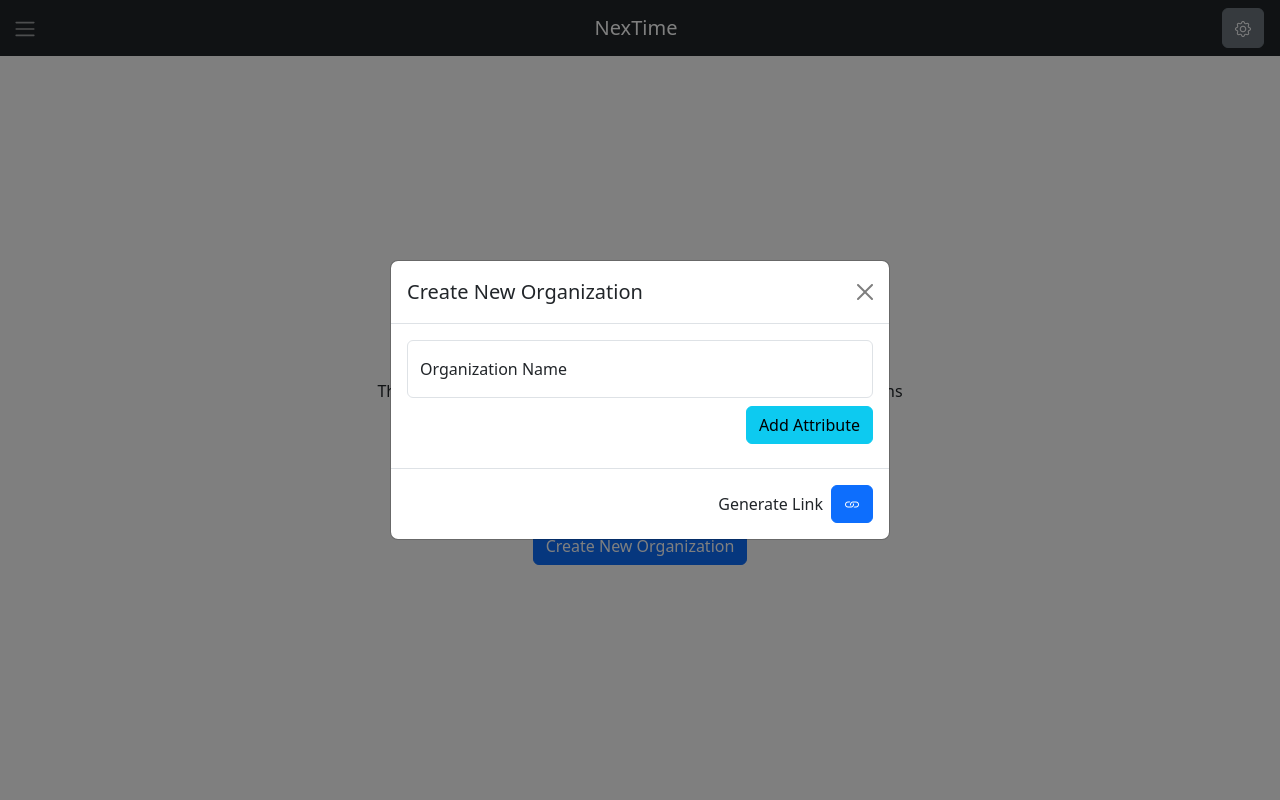
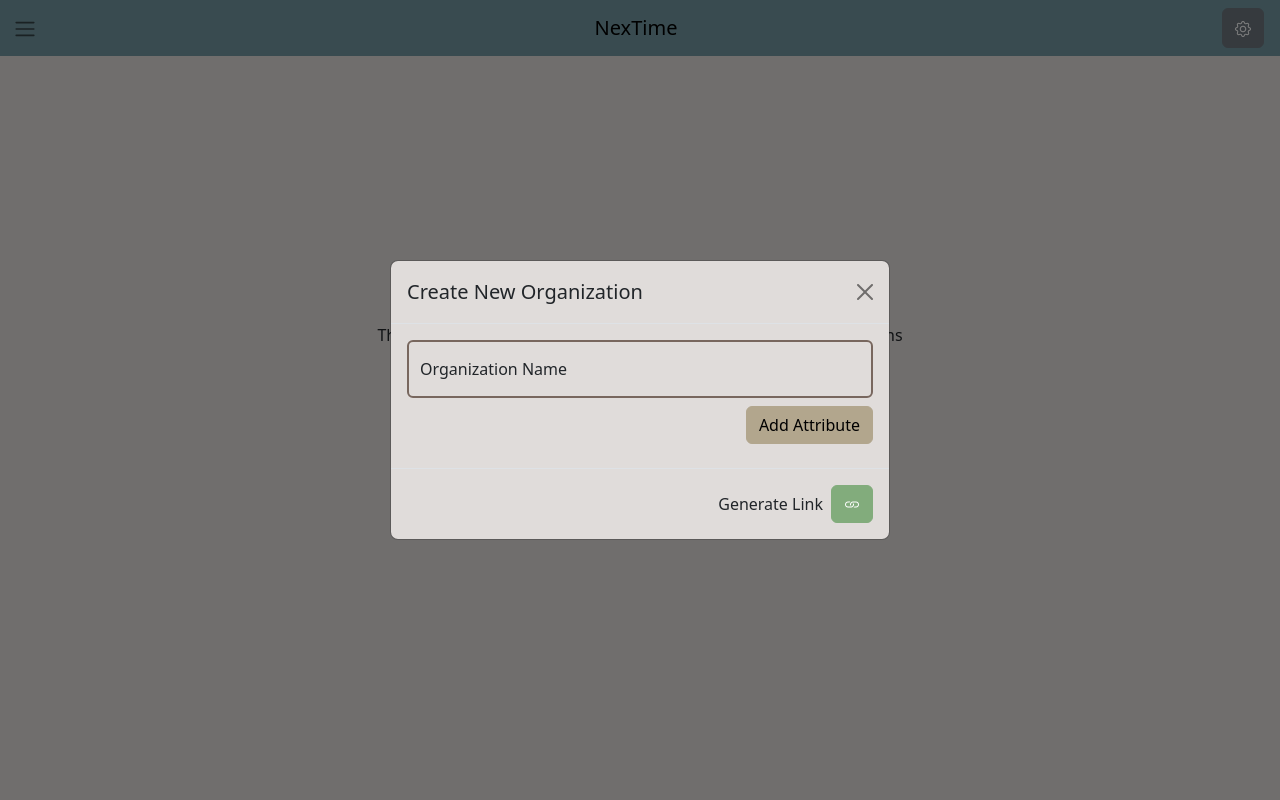
Before and after one commit to coburnb1/SEP-Frontend, an Angular app in the folder SEP-Frontend/: page /home in a window 1280 px wide. Both pictures are taken after a click on the button "Create New Organization". Shown: the top 800 px of the page. Built offline with nearby package versions, Linux system fonts and the light colour scheme.

Commit message:
edited bootstrap preset colors

```diff
--- a/SEP-Frontend/src/app/app.component.ts
+++ b/SEP-Frontend/src/app/app.component.ts
@@ -3,6 +3,7 @@
 import {HomeComponent} from "./pages/home/home.component";
 import {FooterComponent} from "./pages/core/footer/footer.component";
 import {HeaderComponent} from "./pages/core/header/header.component";
+import { Title } from '@angular/platform-browser';
 
 @Component({
   selector: 'app-root',
@@ -12,5 +13,12 @@
   styleUrl: './app.component.scss'
 })
 export class AppComponent {
-  title = 'SEP-Frontend';
+  title = 'NexTime';
+  constructor(private titleService: Title) {
+    this.titleService.setTitle('NexTime');
+  }
+  routes = [
+    { path: 'home', component: HomeComponent, title: 'NexTime | Home' },
+    ,
+  ];
 }
--- a/SEP-Frontend/src/app/pages/core/header/header.component.html
+++ b/SEP-Frontend/src/app/pages/core/header/header.component.html
@@ -1,5 +1,5 @@
 <div class="pos-f-t">
-  <nav class="navbar navbar-dark bg-dark">
+  <nav class="navbar navbar-light bg-light fixed-top">
     <button class="btn" type="button" data-bs-toggle="offcanvas" data-bs-target="#offcanvasExample"
             aria-controls="offcanvasExample">
       <span class="navbar-toggler-icon"></span>
@@ -18,7 +18,7 @@
   </div>
   <div class="offcanvas-body">
     <div class="dropdown">
-      <div class="flex-shrink-0 bg-white" style="width: 280px;">
+      <div class="flex-shrink-0" style="width: 280px;">
         <a href="/" class="d-flex align-items-center pb-3 mb-3 link-dark text-decoration-none border-bottom">
           <svg class="bi me-2" width="30" height="24">
             <use xlink:href="#bootstrap" />
--- a/SEP-Frontend/src/app/pages/core/header/header.component.scss
+++ b/SEP-Frontend/src/app/pages/core/header/header.component.scss
@@ -87,3 +87,18 @@
 
 .fw-semibold { font-weight: 600; }
 .lh-tight { line-height: 1.25; }
+
+
+.navbar-light{
+  background-color: #7297A0 !important; /* Bootstrap light color */
+}
+.modal-content{
+  background-color: #E0DCDA !important; /* Light gray background color */
+}
+
+.offcanvas{
+  background-color: #E0DCDA !important; /* Light gray background color */
+}
+.offcanvas-body{
+  background-color: #E0DCDA !important; /* Light gray background color */
+}
--- a/SEP-Frontend/src/app/pages/home/home.component.html
+++ b/SEP-Frontend/src/app/pages/home/home.component.html
@@ -11,7 +11,7 @@
       <div class="col-12 text-center">
         <h4 class="text-center">Add your first organization!</h4>
         <br>
-        <button type="button" class="btn btn-primary" data-bs-toggle="modal" data-bs-target="#exampleModal">
+        <button type="button" class="btn btn-secondary" data-bs-toggle="modal" data-bs-target="#exampleModal">
           Create New Organization
         </button>
         <br>
@@ -59,7 +59,7 @@
       </div>
       <div class="modal-footer">
         <label>Generate Link</label>
-        <button type="button" class="btn btn-primary" data-bs-dismiss="modal"><i class="bi bi-link"></i></button>
+        <button type="button" class="btn btn-secondary" data-bs-dismiss="modal"><i class="bi bi-link"></i></button>
       </div>
     </div>
   </div>
--- a/SEP-Frontend/src/app/pages/home/home.component.scss
+++ b/SEP-Frontend/src/app/pages/home/home.component.scss
@@ -0,0 +1,80 @@
+.body{
+  background-color: #E0DCDA !important; /* Light gray background color */
+  height: 100vh; /* Full height of the viewport */
+  display: flex; /* Use flexbox for centering */
+}
+.btn-primary{
+  background-color: #BDCEB7 !important; /* Bootstrap primary color */
+  border-color: #BDCEB7 !important; /* Bootstrap primary color */
+}
+.btn-secondary{
+  background-color: #82AC7C !important; /* Bootstrap secondary color */
+  border-color: #82AC7C !important; /* Bootstrap secondary color */
+}
+.btn-success{
+  background-color: #54738E !important; /* Bootstrap success color */
+  border-color: #54738E !important; /* Bootstrap success color */
+}
+.btn-danger{
+  background-color: #7297A0 !important; /* Bootstrap danger color */
+  border-color: #7297A0 !important; /* Bootstrap danger color */
+}
+.btn-info{
+  background-color: #B2A68D !important; /* Bootstrap info color */
+  border-color: #B2A68D !important; /* Bootstrap info color */
+}
+.btn-warning{
+  background-color: #A88C7D !important; /* Bootstrap warning color */
+  border-color: #A88C7D !important; /* Bootstrap warning color */
+}
+
+
+.border-primary{
+  background-color: #BDCEB7 !important; /* Bootstrap primary color */
+  border-color: #BDCEB7 !important; /* Bootstrap primary color */
+}
+.border-secondary{
+  background-color: #82AC7C !important; /* Bootstrap secondary color */
+  border-color: #82AC7C !important; /* Bootstrap secondary color */
+}
+.border-success{
+  background-color: #54738E !important; /* Bootstrap success color */
+  border-color: #54738E !important; /* Bootstrap success color */
+}
+.border-danger{
+  background-color: #7297A0 !important; /* Bootstrap danger color */
+  border-color: #7297A0 !important; /* Bootstrap danger color */
+}
+.border-info{
+  background-color: #B2A68D !important; /* Bootstrap info color */
+  border-color: #B2A68D !important; /* Bootstrap info color */
+}
+.border-warning{
+  background-color: #78675E !important; /* Bootstrap warning color */
+  border-color: #78675E !important; /* Bootstrap warning color */
+}
+
+.btn-toggle{
+  background-color: #E0DCDA !important; /* Light gray background color */
+  border-color: #E0DCDA !important; /* Light gray background color */
+}
+
+
+.navbar-light{
+  background-color: #7297A0 !important; /* Bootstrap light color */
+}
+.modal-content{
+  background-color: #E0DCDA !important; /* Light gray background color */
+}
+
+.offcanvas{
+  background-color: #E0DCDA !important; /* Light gray background color */
+}
+.offcanvas-body{
+  background-color: #E0DCDA !important; /* Light gray background color */
+}
+.form-control{
+  background-color: #E0DCDA !important;
+  border-color: #78675E !important;
+  border-width: 2px !important;
+}
--- a/SEP-Frontend/src/app/pages/organization-page/organization-page.component.scss
+++ b/SEP-Frontend/src/app/pages/organization-page/organization-page.component.scss
@@ -0,0 +1,60 @@
+.body{
+  background-color: #E0DCDA !important; /* Light gray background color */
+  height: 100vh; /* Full height of the viewport */
+  display: flex; /* Use flexbox for centering */
+}
+.btn-primary{
+  background-color: #BDCEB7 !important; /* Bootstrap primary color */
+  border-color: #BDCEB7 !important; /* Bootstrap primary color */
+}
+.btn-secondary{
+  background-color: #82AC7C !important; /* Bootstrap secondary color */
+  border-color: #82AC7C !important; /* Bootstrap secondary color */
+}
+.btn-success{
+  background-color: #54738E !important; /* Bootstrap success color */
+  border-color: #54738E !important; /* Bootstrap success color */
+}
+.btn-danger{
+  background-color: #7297A0 !important; /* Bootstrap danger color */
+  border-color: #7297A0 !important; /* Bootstrap danger color */
+}
+.btn-info{
+  background-color: #B2A68D !important; /* Bootstrap info color */
+  border-color: #B2A68D !important; /* Bootstrap info color */
+}
+.btn-warning{
+  background-color: #A88C7D !important; /* Bootstrap warning color */
+  border-color: #A88C7D !important; /* Bootstrap warning color */
+}
+
+
+.border-primary{
+  background-color: #BDCEB7 !important; /* Bootstrap primary color */
+  border-color: #BDCEB7 !important; /* Bootstrap primary color */
+}
+.border-secondary{
+  background-color: #82AC7C !important; /* Bootstrap secondary color */
+  border-color: #82AC7C !important; /* Bootstrap secondary color */
+}
+.border-success{
+  background-color: #54738E !important; /* Bootstrap success color */
+  border-color: #54738E !important; /* Bootstrap success color */
+}
+.border-danger{
+  background-color: #7297A0 !important; /* Bootstrap danger color */
+  border-color: #7297A0 !important; /* Bootstrap danger color */
+}
+.border-info{
+  background-color: #B2A68D !important; /* Bootstrap info color */
+  border-color: #B2A68D !important; /* Bootstrap info color */
+}
+.border-warning{
+  background-color: #78675E !important; /* Bootstrap warning color */
+  border-color: #78675E !important; /* Bootstrap warning color */
+}
+
+.btn-toggle{
+  background-color: #E0DCDA !important; /* Light gray background color */
+  border-color: #E0DCDA !important; /* Light gray background color */
+}
--- a/SEP-Frontend/src/main.ts
+++ b/SEP-Frontend/src/main.ts
@@ -2,5 +2,6 @@
 import { appConfig } from './app/app.config';
 import { AppComponent } from './app/app.component';
 
+
 bootstrapApplication(AppComponent, appConfig)
   .catch((err) => console.error(err));
```
Also changed, not shown: 1 other file (tests, documents, lock files or other folders).
